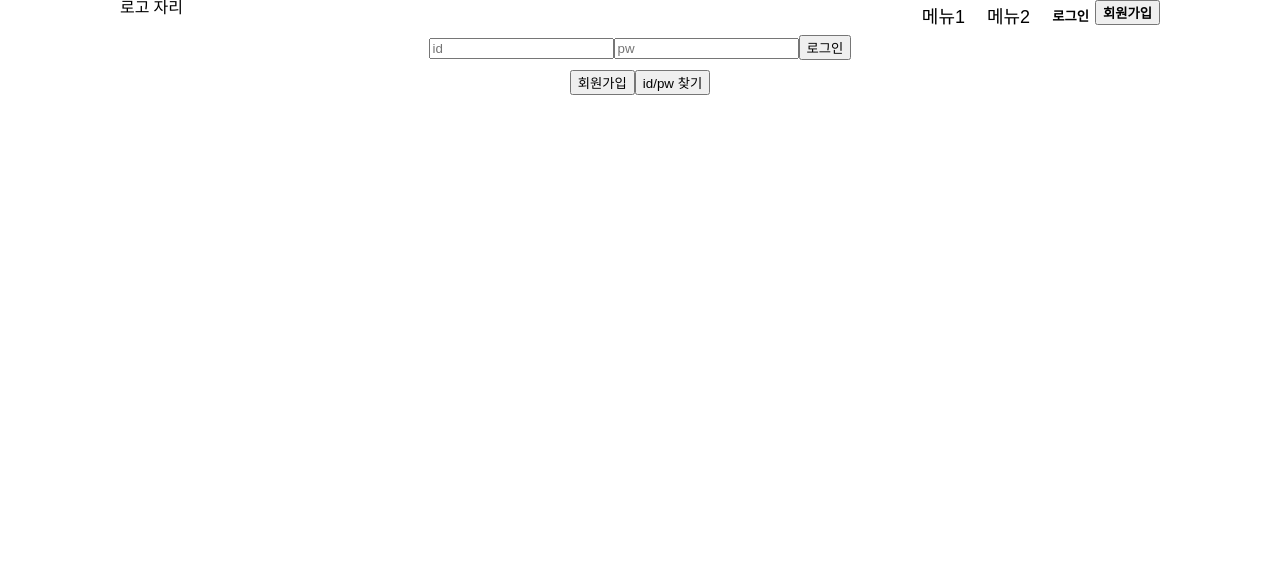
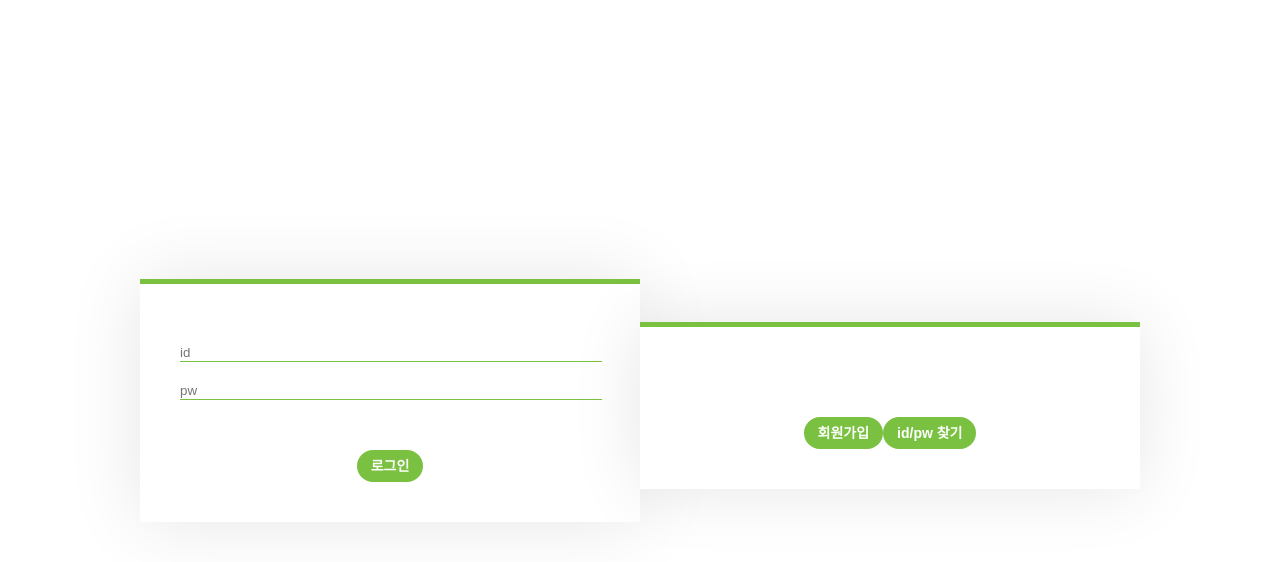
Before and after one commit to soft-a-life/SALT-Frontend, a React (Create React App) app: page /loginPage in a window 1280 px wide. Shown: the top 562 px of the page. Built offline with nearby package versions, Linux system fonts and the light colour scheme.

Commit message:
LoginScreen.css.v1

```diff
--- a/src/userManagament/loginScreen/LoginScreen.css
+++ b/src/userManagament/loginScreen/LoginScreen.css
@@ -0,0 +1,73 @@
+.loginScreen {
+    position: absolute;
+    width: 100%;
+    height: 100%;
+    top: 0;
+    left: 0;
+    background: #fff;
+    display: flex;
+    justify-content: center;
+    align-items: center;
+  }
+
+  .loginScreen div {
+    width: 420px;
+    padding: 40px;
+    background: #FFF;
+    box-shadow: 0 0px 70px rgba(0, 0, 0, 0.1);
+    border-top: 5px solid #7ac142;
+  }
+
+  .loginScreen input {
+    display: block;
+    width: 100%;
+    margin-top: 20px;
+    border: none;
+    border-bottom: 1px solid rgba(0, 0, 0, 0.1);
+    border-radius: 0;
+    padding-left: 0;
+    box-shadow: none;
+    transition: all 0.1s ease-out;
+  }
+
+  .loginScreen input:valid {
+    border-bottom: 1px solid #7ac142;
+  }
+
+  .loginScreen input:focus:invalid {
+    border-bottom: 1px solid #EF6161;
+  }
+
+  .loginScreen button {
+    display: inline-block;
+    margin-top: 50px;
+    border: 2px solid #7ac142;
+    background: #7ac142;
+    border-radius: 25px;
+    padding: 3px 12px 5px 12px;
+    color: #fff;
+    font-size: 14px;
+    font-weight: bold;
+    letter-spacing: 0px;
+    transition: all 0.1s ease-out;
+  }
+
+  .loginScreen button:hover {
+    color: #7ac142;
+    background: #fff;
+    border: 2px solid #7ac142;
+  }
+
+  .loginScreen .outer-link {
+    display: inline-block;
+    margin-top: 50px;
+    padding: 5px 0;
+    display: block;
+    color: rgba(0, 0, 0, 0.4);
+    transition: all 0.1s ease-out;
+  }
+
+  .loginScreen .outer-link:hover {
+    color: rgba(0, 0, 0, 0.8);
+    text-decoration: none;
+  }
--- a/src/userManagament/loginScreen/LoginScreen.jsx
+++ b/src/userManagament/loginScreen/LoginScreen.jsx
@@ -1,5 +1,6 @@
 import React, {useState} from 'react';
 import {Link, useNavigate} from "react-router-dom";
+import "./LoginScreen.css"
 
 /*
 *  최초 작성일 : 23.06.23
```
